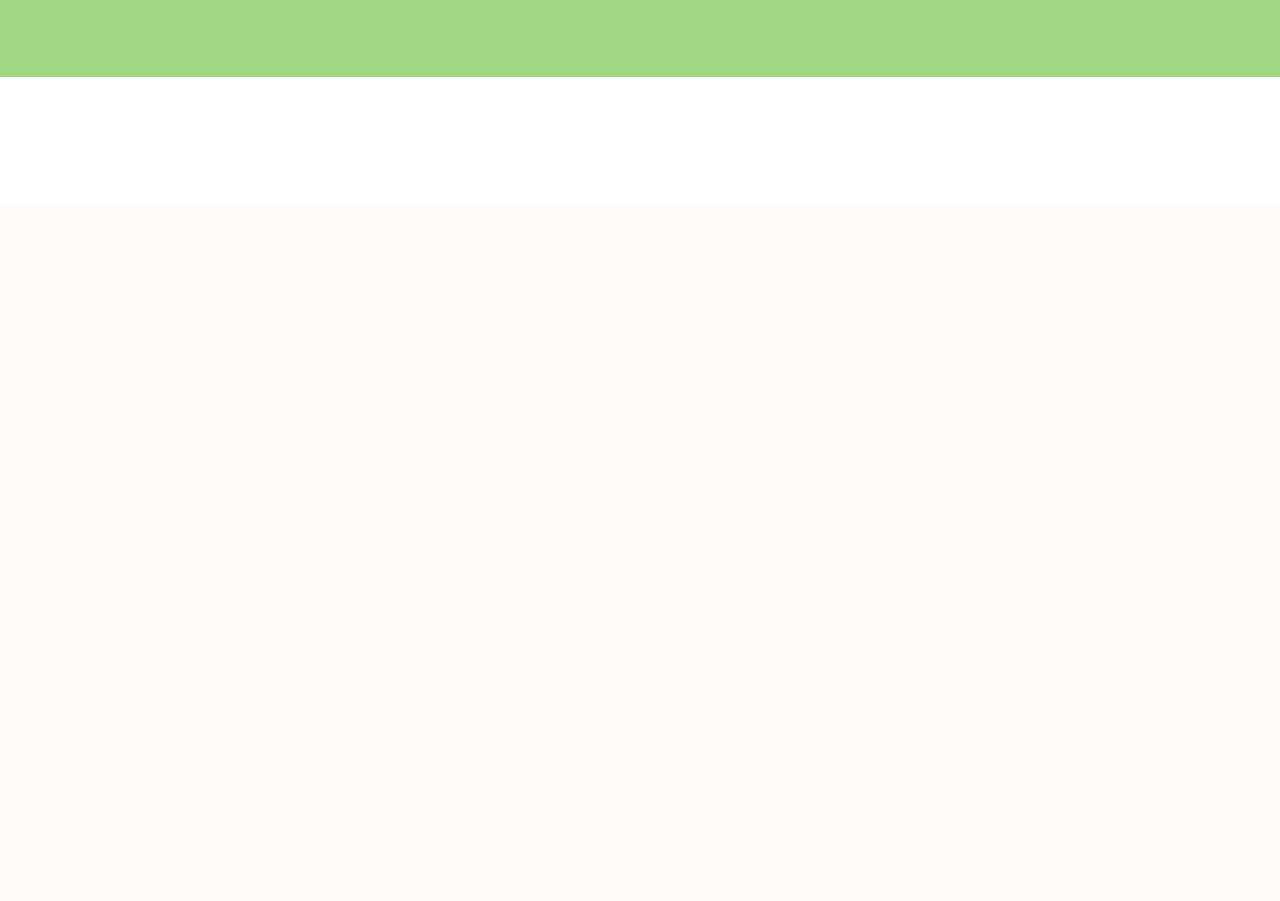
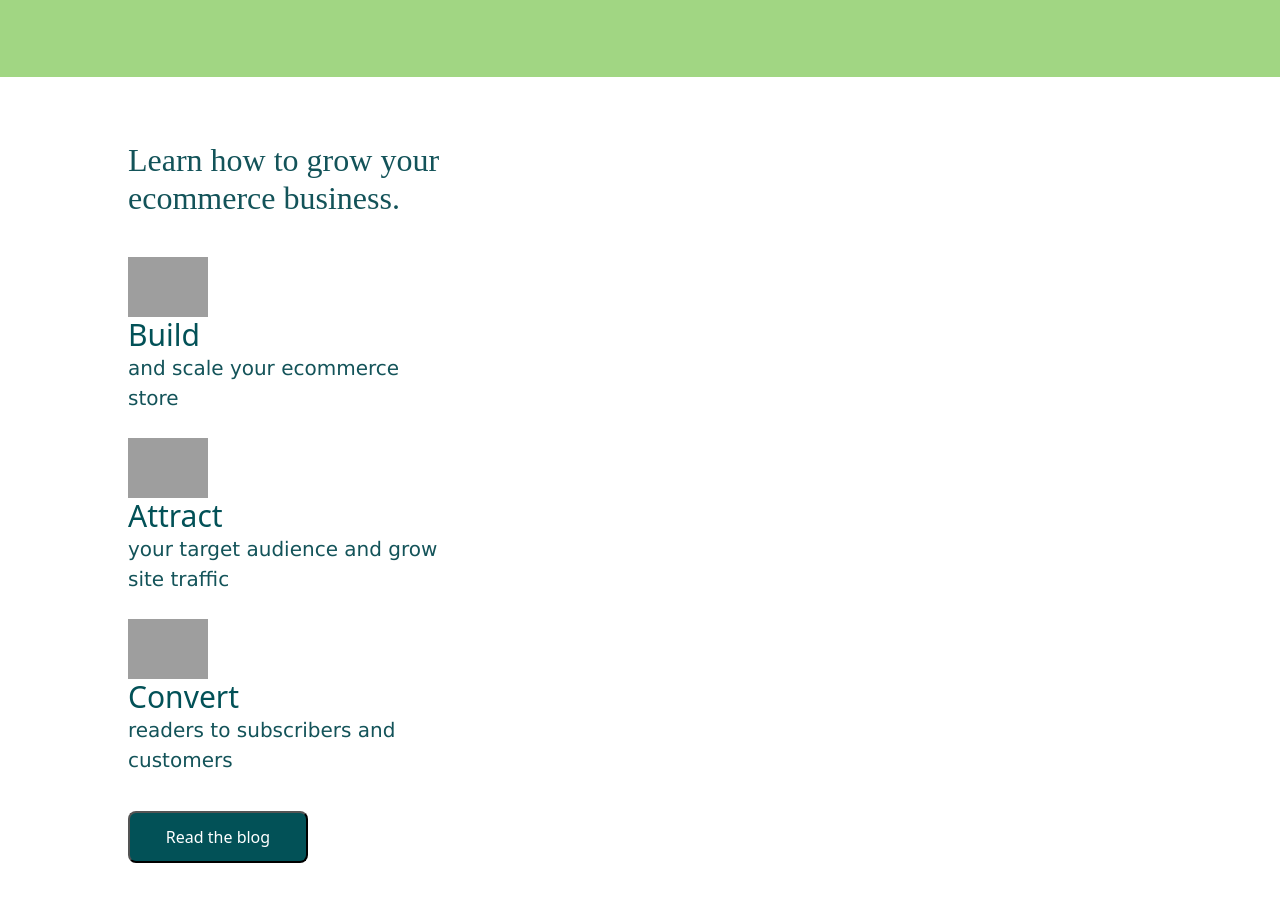
Before and after one commit to AngelDiaz-21/front-santander-bedu-2022, a website: page index.html in a window 1280 px wide. Shown: the part 3580-4481 px from the top of the page. Before the commit the page ends 3785 px from the top, so only its background shows below. Drawn offline with nearby package versions, Linux system fonts and the light colour scheme; grey boxes are pictures that could not be loaded.

Commit message:
feat: Ej. 02 - Agregando primera columna del blog

```diff
--- a/index.html
+++ b/index.html
@@ -306,8 +306,44 @@
         </article>
     </section>
 
-    <section class="blog">
-
+    <section class="container blog">
+        <div class="row">
+            <div class="col">
+                <h2 class="title">Learn how to grow your ecommerce business.</h2>
+                <article class="process-list">
+                    <div class="process">
+                        <div class="process-icon">
+                            <img src="https://cdn.iconscout.com/icon/free/png-256/build-20-454867.png" alt="Build icon" />
+                        </div>
+                        <div class="process-description">
+                            <h3>Build</h3>
+                            <p>and scale your ecommerce store</p>
+                        </div>
+                    </div>
+                    <div class="process">
+                        <div class="process-icon">
+                            <img src="https://catwatchful.com/main/wp-content/uploads/2014/09/rocket-icon.png" alt="Attract icon" />
+                        </div>
+                        <div class="process-description">
+                            <h3>Attract</h3>
+                            <p>your target audience and grow site traffic</p>
+                        </div>
+                    </div>
+                    <div class="process">
+                        <div class="process-icon">
+                            <img src="https://icon-library.com/images/icon-convert/icon-convert-2.jpg" alt="Convert icon" />
+                        </div>
+                        <div class="process-description">
+                            <h3>Convert</h3>
+                            <p>readers to subscribers and customers</p>
+                        </div>
+                    </div>
+                </article>
+                <button>Read the blog</button>
+            </div>
+            <div class="col"></div>
+            <div class="col"></div>
+        </div>
     </section>
 
     <script src="https://cdn.jsdelivr.net/npm/bootstrap@5.1.3/dist/js/bootstrap.bundle.min.js"
```
